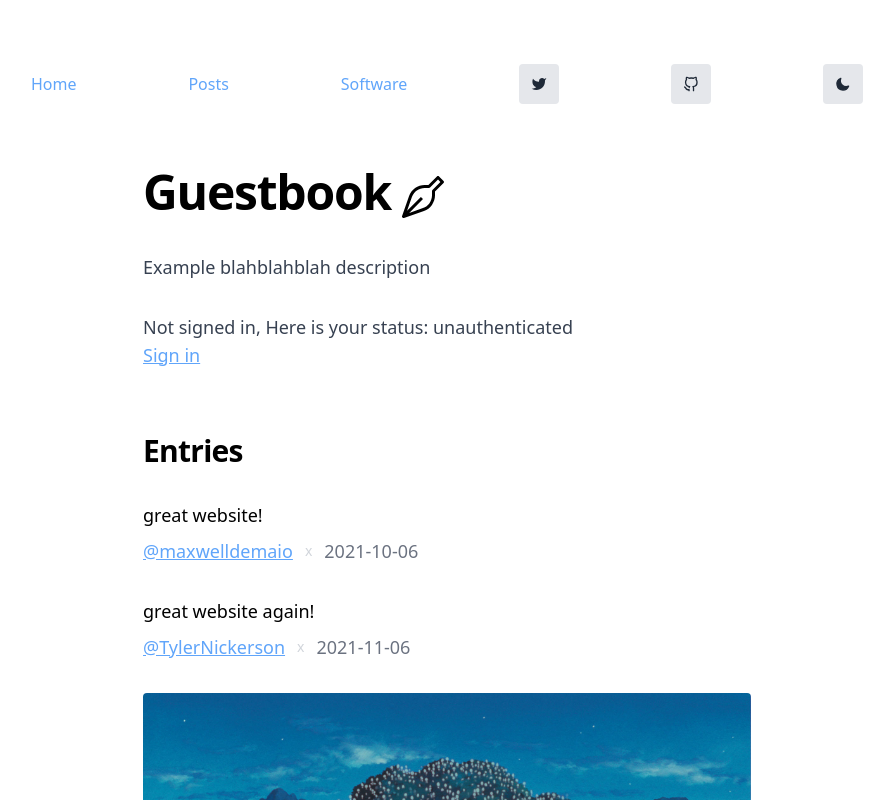
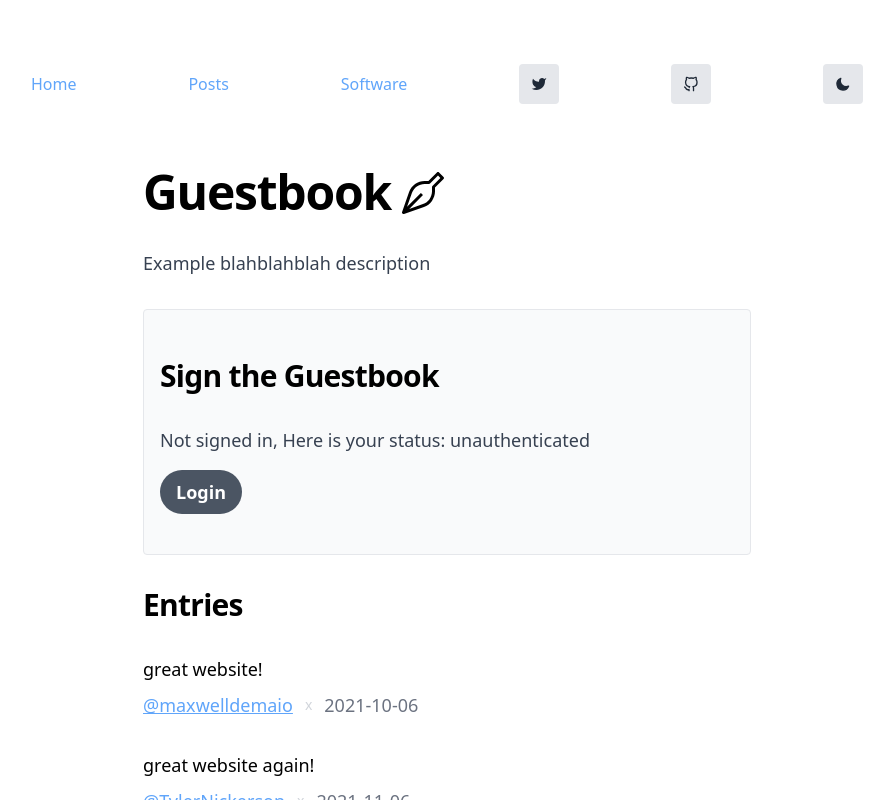
Before and after one commit to maxdemaio/max-nextjs, a Next.js app: page /guestbook in a window 1280 px wide. Shown: the top 800 px of the page, without its empty margins (193-1087 px from the left). Built offline with nearby package versions, Linux system fonts and the light colour scheme; no server answers.

Commit message:
finish signin component for guestbook

```diff
--- a/pages/guestbook/index.js
+++ b/pages/guestbook/index.js
@@ -9,6 +9,7 @@ import { signIn, signOut, useSession } from 'next-auth/react';
 export default function Guestbook() {
   // add ability to access the session (from _app.js)
   const { data: session, status } = useSession();
+  const [form, setForm] = useState();
 
   const entries = [
     {
@@ -41,9 +42,14 @@ export default function Guestbook() {
     </div>
   ));
 
+  const handleSubmit = (e) => {
+    e.preventDefault();
+    console.log(formData);
+  };
+
   return (
     <Container title="Guestbook – Max DeMaio">
-      <section>
+      <section className="w-full">
         <h1 className="my-h1">
           Guestbook
           <svg
@@ -62,40 +68,57 @@ export default function Guestbook() {
 
         <p className="my-para">Example blahblahblah description</p>
 
+        <div className="p-4 border border-gray-200 rounded w-full dark:border-gray-800 bg-gray-50 dark:bg-gray-900">
+          <h2 className="my-h2">Sign the Guestbook</h2>
           {!session && (
-          <p className="my-para">
+            <div>
+              <p className="text-gray-700 dark:text-white mb-4">
                 Not signed in, Here is your status: {status}
-            <div>
+              </p>
+              <div className="mb-4 flex flex-row justify-between items-center">
                 <a
                   href={`/api/auth/signin`}
-                className="my-link"
+                  className="mb-2 bg-gray-600 hover:bg-gray-700 text-md text-white font-bold py-2 px-4 rounded-full"
                   onClick={(e) => {
                     e.preventDefault();
                     signIn();
                   }}
                 >
-                Sign in
+                  Login
                 </a>
               </div>
-          </p>
+            </div>
           )}
           {session && (
-          <p className="my-para">
+            <div>
+              <p className="text-gray-700 dark:text-white mb-4">
                 Signed in as {session.user.name}, Here is your status: {status}
-            <div>
+              </p>
+
+              <div className="mb-4 flex flex-row flex-wrap justify-between items-center">
                 <a
                   href={`/api/auth/signout`}
-                className="my-link"
+                  className="mb-2 bg-gray-600 hover:bg-gray-700 text-md text-white font-bold py-2 px-4 rounded-full"
                   onClick={(e) => {
                     e.preventDefault();
                     signOut();
                   }}
                 >
-                Sign out
+                  Logout
                 </a>
+                <form className="mb-2 grow ml-2 mr-2 flex flex-row">
+                  <input
+                    placeholder="Your entry..."
+                    className="w-full rounded p-2"
+                  ></input>
+                  <button className="ml-2 bg-gray-600 hover:bg-gray-700 text-md text-white font-bold py-2 px-4 rounded">
+                    Sign
+                  </button>
+                </form>
               </div>
-          </p>
+            </div>
           )}
+        </div>
       </section>
 
       <section className="mb-8">
--- a/styles/global.css
+++ b/styles/global.css
@@ -7,7 +7,7 @@ common utility patterns to CSS component classes.
 This essentially allows us to make our own tailwind-like classNames. */
 .my-svg-header {
   display: inline;
-  vertical-align: sub;
+  vertical-align: -0.15em;
   margin-left: 0.5rem;
   margin-right: 0.5rem;
 }
--- a/tailwind.config.js
+++ b/tailwind.config.js
@@ -1,4 +1,4 @@
-const {spacing} = require('tailwindcss/defaultTheme');
+const { spacing } = require('tailwindcss/defaultTheme');
 
 // For more customization read the tailwind typography docs here:
 // https://github.com/tailwindlabs/tailwindcss-typography#customization
@@ -9,13 +9,26 @@ module.exports = {
   content: ['./pages/**/*.js', './components/**/*.js', './layouts/**/*.js'],
   // Dark mode will change the styles on 'class' attribute
   darkMode: 'class',
-  // Here is where we can edit the prose theme
+  // Here is where we can extend tailwind classes (example: animations)
   theme: {
     extend: {
-      colors: {
-        'blue-opaque': 'rgb(13 42 148 / 18%)',
-      },
+      // colors: {
+      //   'blue-opaque': 'rgb(13 42 148 / 18%)',
+      //   gray: {
+      //     0: '#fff',
+      //     100: '#fafafa',
+      //     200: '#eaeaea',
+      //     300: '#999999',
+      //     400: '#888888',
+      //     500: '#666666',
+      //     600: '#444444',
+      //     700: '#333333',
+      //     800: '#222222',
+      //     900: '#111111'
+      //   }
+      // },
       typography: (theme) => ({
+        // Here is where we can edit the prose themes
         // Default prose styles low level customization
         // Instead of 'lg' for normal 'prose' you'd use 'DEFAULT'
         DEFAULT: {
@@ -37,7 +50,7 @@ module.exports = {
             'h2,h3,h4': {
               'scroll-margin-top': spacing[32],
             },
-            code: {color: theme('colors.pink.600')},
+            code: { color: theme('colors.pink.600') },
             'blockquote p:first-of-type::before': false,
             'blockquote p:last-of-type::after': false,
           },
@@ -55,7 +68,7 @@ module.exports = {
             'h2,h3,h4': {
               'scroll-margin-top': spacing[32],
             },
-            code: {color: theme('colors.pink.600')},
+            code: { color: theme('colors.pink.600') },
             'blockquote p:first-of-type::before': false,
             'blockquote p:last-of-type::after': false,
           },
@@ -73,18 +86,18 @@ module.exports = {
               color: theme('colors.gray.100'),
               'scroll-margin-top': spacing[32],
             },
-            hr: {borderColor: theme('colors.gray.700')},
+            hr: { borderColor: theme('colors.gray.700') },
             ol: {
               li: {
-                '&:before': {color: theme('colors.gray.500')},
+                '&:before': { color: theme('colors.gray.500') },
               },
             },
             ul: {
               li: {
-                '&:before': {backgroundColor: theme('colors.gray.500')},
+                '&:before': { backgroundColor: theme('colors.gray.500') },
               },
             },
-            strong: {color: theme('colors.gray.300')},
+            strong: { color: theme('colors.gray.300') },
             thead: {
               color: theme('colors.gray.100'),
             },
```
Also changed, not shown: pages/posts/index.js (+4 -4 lines), pages/videos/index.js (+6 -6 lines). Lines whose indentation alone changed are shown as unchanged.
